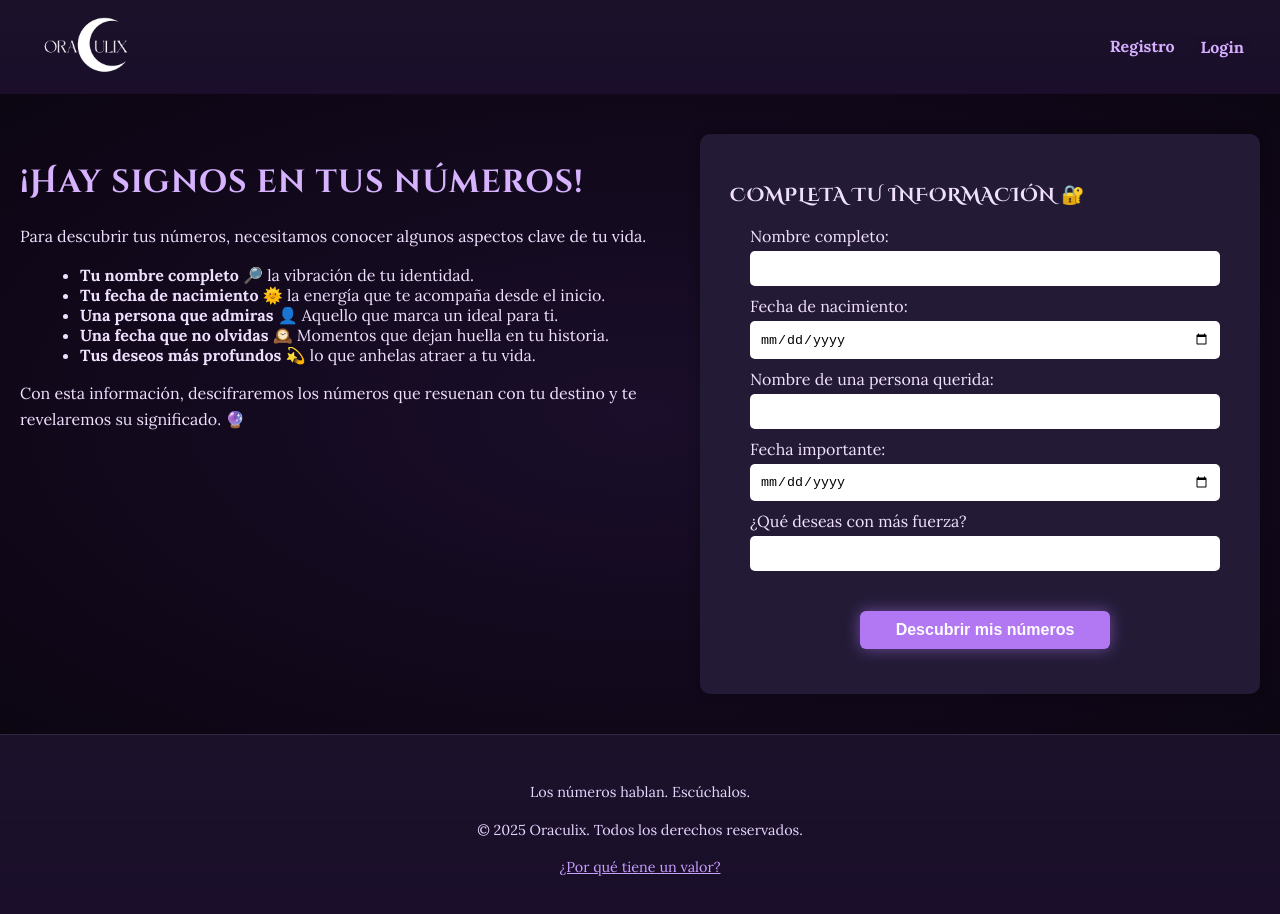
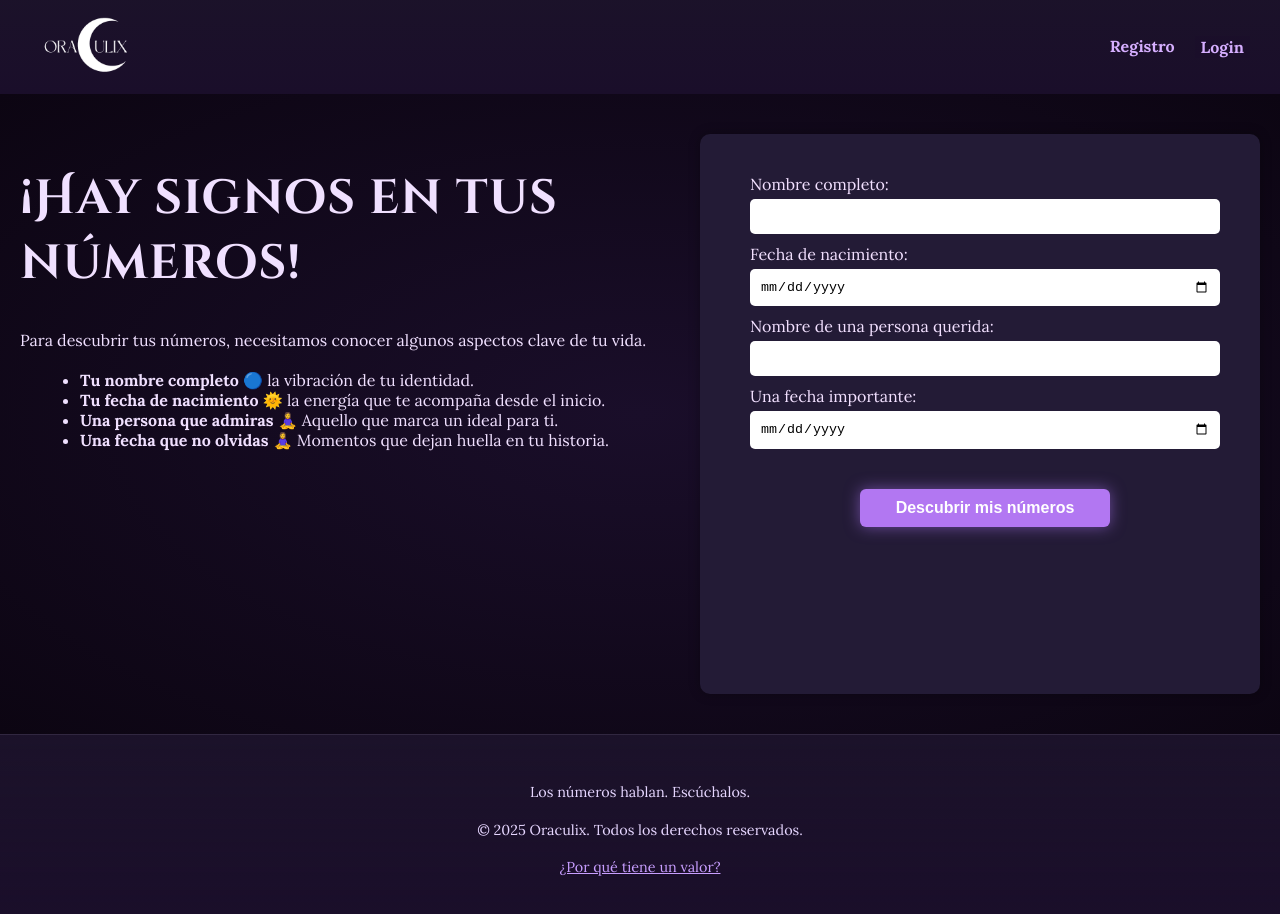
Before and after one commit to HectorAmpuero/oraculix-frontend, a React (Vite) app: page /formulario in a window 1280 px wide. Shown: the top 914 px of the page. Built offline with nearby package versions, Linux system fonts and the light colour scheme.

Commit message:
fix: conexión con backend para redirección a pago real

```diff
--- a/src/pages/Formulario.jsx
+++ b/src/pages/Formulario.jsx
@@ -7,21 +7,24 @@ const Formulario = () => {
   const [formData, setFormData] = useState({
     nombre: "",
     nacimiento: "",
-    personaQuerida: "",
+    persona: "",
     fechaImportante: "",
-    deseos: "",
   });
+
   const [loading, setLoading] = useState(false);
+  const [data_url, setDataUrl] = useState("");
 
   const handleChange = (e) => {
-    setFormData({ ...formData, [e.target.name]: e.target.value });
+    setFormData({
+      ...formData,
+      [e.target.name]: e.target.value,
+    });
   };
 
   const generarNumerosUnicos = (cantidad, max) => {
     const numeros = new Set();
     while (numeros.size < cantidad) {
-      const num = Math.floor(Math.random() * max) + 1;
-      numeros.add(num);
+      numeros.add(Math.floor(Math.random() * max) + 1);
     }
     return Array.from(numeros);
   };
@@ -31,20 +34,25 @@ const Formulario = () => {
     setLoading(true);
 
     const numerosPrincipales = generarNumerosUnicos(6, 41);
-    const numerosComplementarios = generarNumerosUnicos(14, 25);
+    const numerosComplementarios = generarNumerosUnicos(4, 25);
 
     const payload = {
-      ...formData,
+      nombre: formData.nombre,
+      nacimiento: formData.nacimiento,
+      persona: formData.persona,
+      fechaImportante: formData.fechaImportante,
       numerosPrincipales,
       numerosComplementarios,
     };
 
     try {
-      // Este es el localStorage que espera PagoExitoso.jsx
-      localStorage.setItem("lecturaFormulario", JSON.stringify(payload));
-
+      // POST al backend para crear preferencia de Mercado Pago
       const response = await fetch(`${import.meta.env.VITE_BACKEND_URL}/api/pago/crear-preferencia`, {
         method: "POST",
+        headers: {
+          "Content-Type": "application/json",
+        },
+        body: JSON.stringify(payload),
       });
 
       const data = await response.json();
@@ -65,21 +73,17 @@ const Formulario = () => {
   return (
     <div className="formulario-container">
       <div className="info-signos">
-        <h2>¡Hay signos en tus números!</h2>
+        <h1>¡Hay signos en tus números!</h1>
         <p>Para descubrir tus números, necesitamos conocer algunos aspectos clave de tu vida.</p>
         <ul>
-          <li><strong>Tu nombre completo</strong> 🔎 la vibración de tu identidad.</li>
+          <li><strong>Tu nombre completo</strong> 🔵 la vibración de tu identidad.</li>
           <li><strong>Tu fecha de nacimiento</strong> 🌞 la energía que te acompaña desde el inicio.</li>
-          <li><strong>Una persona que admiras</strong> 👤 Aquello que marca un ideal para ti.</li>
-          <li><strong>Una fecha que no olvidas</strong> 🕰️ Momentos que dejan huella en tu historia.</li>
-          <li><strong>Tus deseos más profundos</strong> 💫 lo que anhelas atraer a tu vida.</li>
+          <li><strong>Una persona que admiras</strong> 🧘‍♀️ Aquello que marca un ideal para ti.</li>
+          <li><strong>Una fecha que no olvidas</strong> 🧘‍♀️ Momentos que dejan huella en tu historia.</li>
         </ul>
-        <p>Con esta información, descifraremos los números que resuenan con tu destino y te revelaremos su significado. 🔮</p>
       </div>
 
-      <form onSubmit={handleSubmit} className="formulario-box">
-        <h3>COMPLETA TU INFORMACIÓN 🔐</h3>
-
+      <form className="formulario-box" onSubmit={handleSubmit}>
         <label>Nombre completo:</label>
         <input type="text" name="nombre" value={formData.nombre} onChange={handleChange} required />
 
@@ -87,16 +91,13 @@ const Formulario = () => {
         <input type="date" name="nacimiento" value={formData.nacimiento} onChange={handleChange} required />
 
         <label>Nombre de una persona querida:</label>
-        <input type="text" name="personaQuerida" value={formData.personaQuerida} onChange={handleChange} required />
+        <input type="text" name="persona" value={formData.persona} onChange={handleChange} required />
 
-        <label>Fecha importante:</label>
+        <label>Una fecha importante:</label>
         <input type="date" name="fechaImportante" value={formData.fechaImportante} onChange={handleChange} required />
 
-        <label>¿Qué deseas con más fuerza?</label>
-        <input type="text" name="deseos" value={formData.deseos} onChange={handleChange} required />
-
         <button type="submit" className="btn">
-          {loading ? "Descubriendo tus números..." : "Descubrir mis números"}
+          {loading ? "🔮 Descubriendo tus números..." : "Descubrir mis números"}
         </button>
       </form>
     </div>
```
